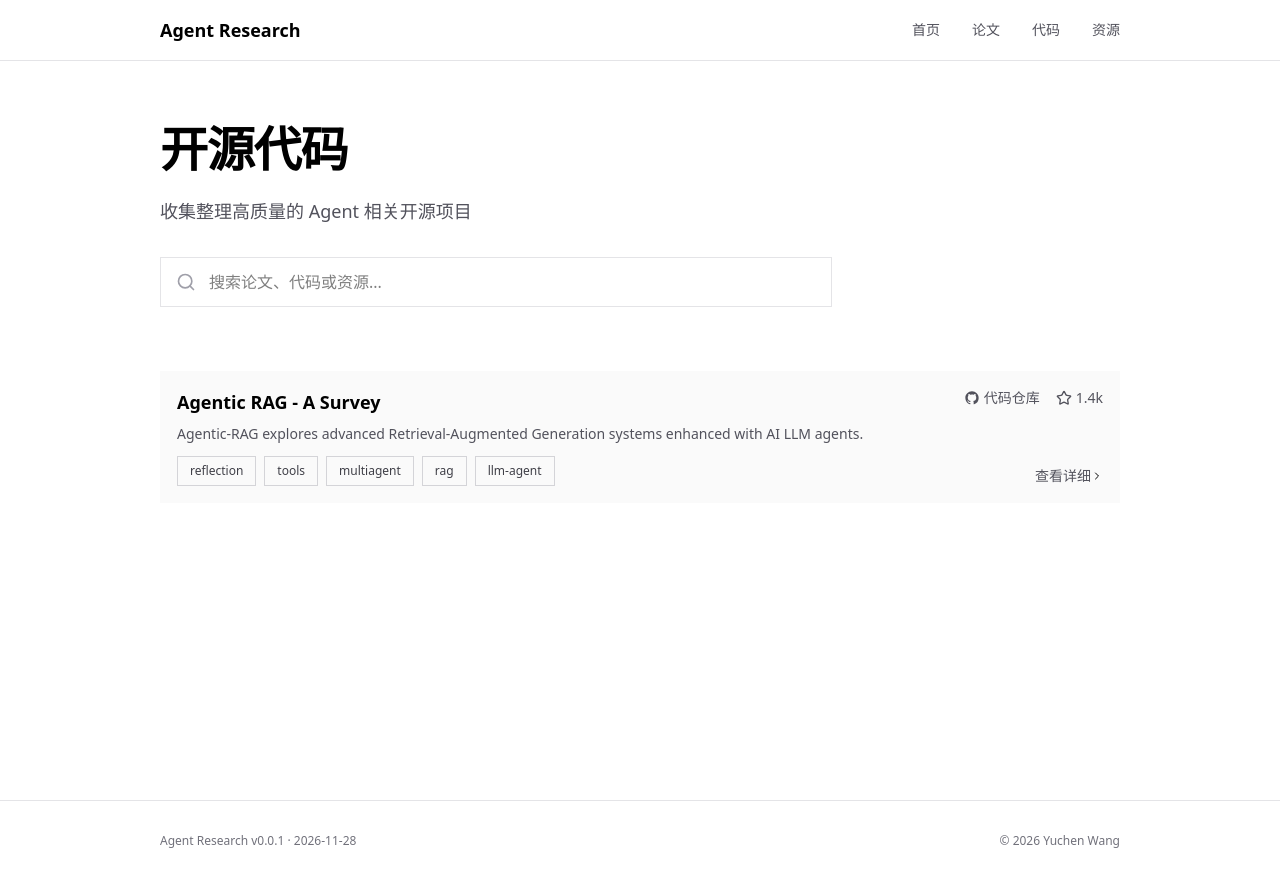
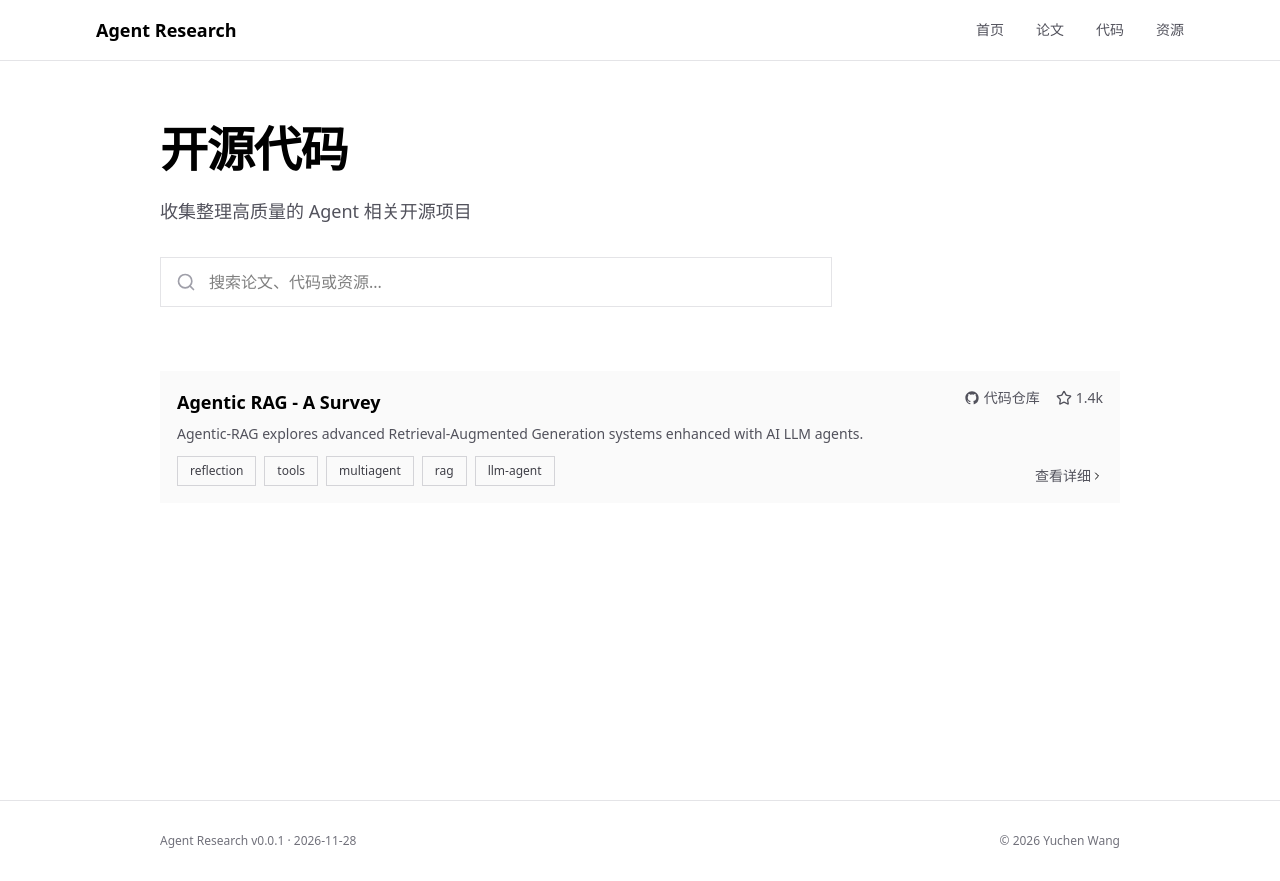
Before and after one commit to yc-w-cn/agent-research, a Next.js app: page /agent-research/code in a window 1280 px wide. Built offline with nearby package versions, Linux system fonts and the light colour scheme.

Commit message:
style(Navigation): 调整导航栏最大宽度为6xl

```diff
--- a/src/components/Navigation.tsx
+++ b/src/components/Navigation.tsx
@@ -10,7 +10,7 @@
 export default function Navigation() {
   return (
     <nav className="border-b border-zinc-200">
-      <div className="mx-auto max-w-5xl px-8 py-4">
+      <div className="mx-auto max-w-6xl px-8 py-4">
         <div className="flex items-center justify-between">
           <Link href="/" className="text-lg font-bold text-black">
             Agent Research
```
